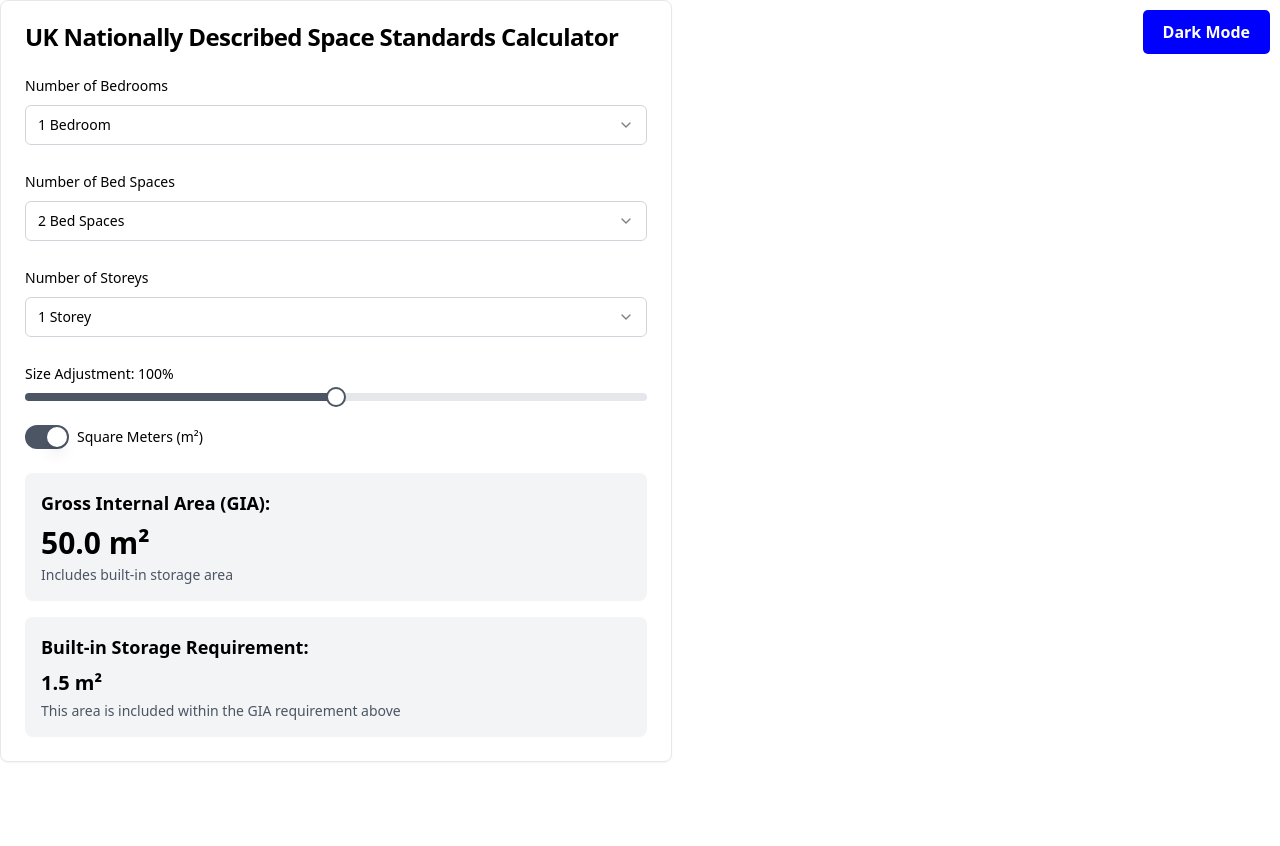
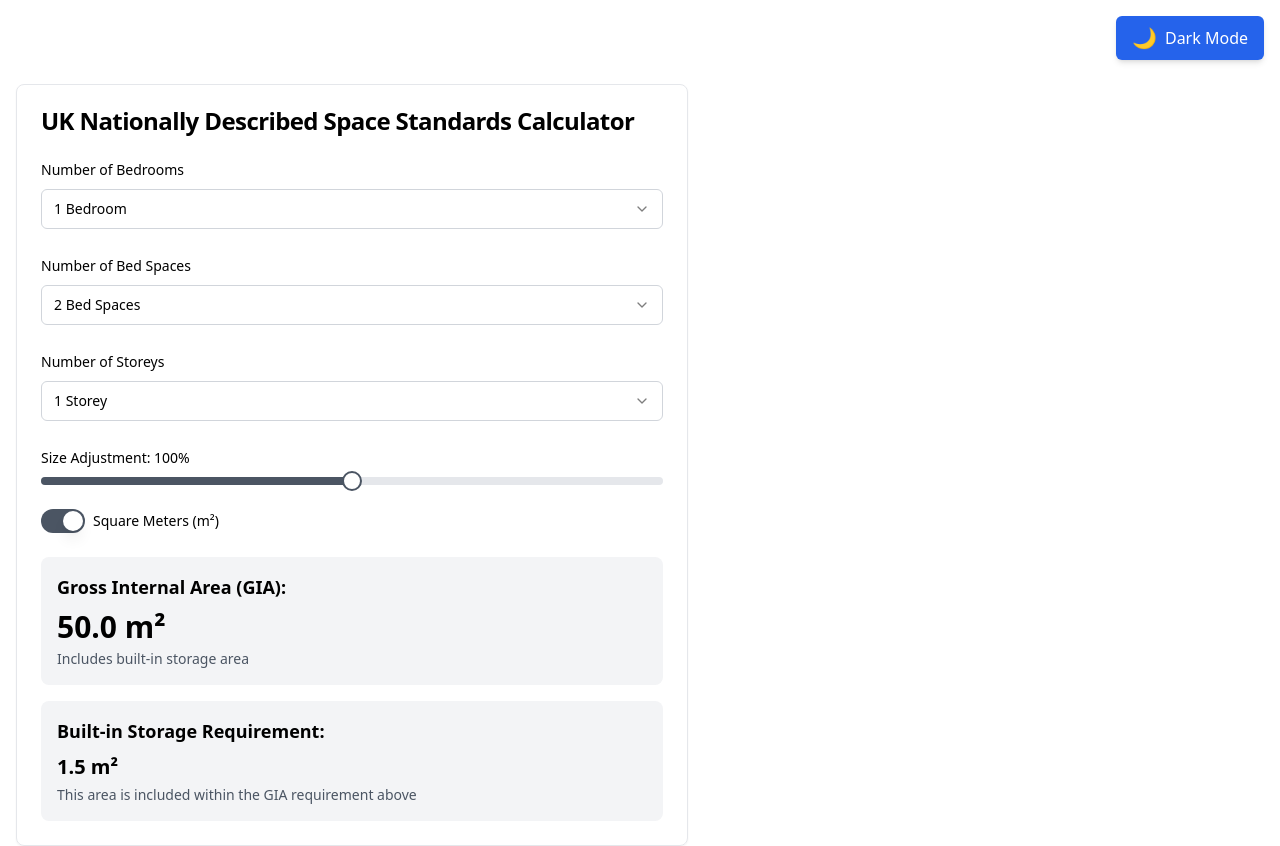
Before and after one commit to AndyFGB/space-standards-calculator, a Next.js app: page / in a window 1280 px wide. Before the commit the page ends 800 px from the top, so only its background shows below. Built offline with nearby package versions, Linux system fonts and the light colour scheme.

Commit message:
Dark Mode Button Location

```diff
--- a/app/globals.css
+++ b/app/globals.css
@@ -18,11 +18,32 @@ body {
   color: white;
 }
 
+/* Fix dropdown text visibility in dark mode */
+.dark-mode [data-radix-select-content] {
+  background-color: #2d3748 !important;
+  color: white !important;
+}
+
+.dark-mode [data-radix-select-item] {
+  color: white !important;
+}
+
+.dark-mode [data-radix-select-item]:hover {
+  background-color: #4a5568 !important;
+}
+
+/* Ensure dropdown triggers are visible */
+.dark-mode [data-radix-select-trigger] {
+  background-color: #2d3748 !important;
+  color: white !important;
+  border-color: #4a5568 !important;
+}
+
 /* Additional styling for dark mode */
 .dark-mode .bg-gray-100 {
-  background-color: #2d3748;
+  background-color: #2d3748 !important;
 }
 
 .dark-mode .text-gray-600 {
-  color: #a0aec0;
+  color: #a0aec0 !important;
 }
--- a/app/page.js
+++ b/app/page.js
@@ -1,40 +1,47 @@
 "use client"
 
-import React, { useState } from 'react'
+import React, { useState, useEffect } from 'react'
 import SpaceStandardsCalculator from '../components/SpaceStandardsCalculator'
 
 export default function Home() {
   const [darkMode, setDarkMode] = useState(false);
 
+  // Initialize dark mode based on stored preference
+  useEffect(() => {
+    const isDark = localStorage.getItem('darkMode') === 'true';
+    setDarkMode(isDark);
+    if (isDark) {
+      document.body.classList.add('dark-mode');
+    }
+  }, []);
+
   const toggleDarkMode = () => {
-    setDarkMode(!darkMode);
+    const newDarkMode = !darkMode;
+    setDarkMode(newDarkMode);
     document.body.classList.toggle('dark-mode');
+    localStorage.setItem('darkMode', newDarkMode.toString());
   };
 
   return (
-    <main>
-      <div style={{
-        position: 'fixed',
-        top: '10px',
-        right: '10px',
-        zIndex: 9999
-      }}>
+    <main className="relative min-h-screen">
+      <div className="flex justify-end p-4 mb-2">
         <button
           onClick={toggleDarkMode}
-          style={{
-            padding: '10px 20px',
-            backgroundColor: 'blue',
-            color: 'white',
-            border: 'none',
-            borderRadius: '5px',
-            fontWeight: 'bold',
-            cursor: 'pointer'
-          }}
+          className="px-4 py-2 rounded-md bg-blue-600 hover:bg-blue-700 text-white font-medium shadow-md flex items-center gap-2"
         >
-          {darkMode ? 'Light Mode' : 'Dark Mode'}
+          {darkMode ?
+            <>
+              <span className="text-xl">☀️</span> Light Mode
+            </> :
+            <>
+              <span className="text-xl">🌙</span> Dark Mode
+            </>
+          }
         </button>
       </div>
-      <SpaceStandardsCalculator />
+      <div className="px-4">
+        <SpaceStandardsCalculator />
+      </div>
     </main>
   )
 }
```
